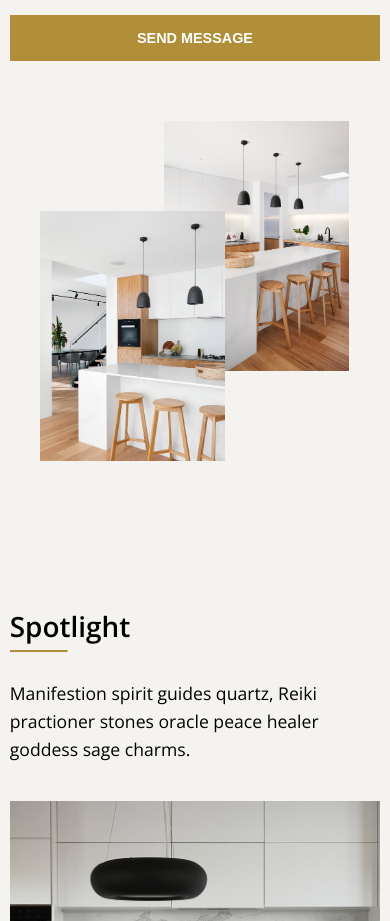
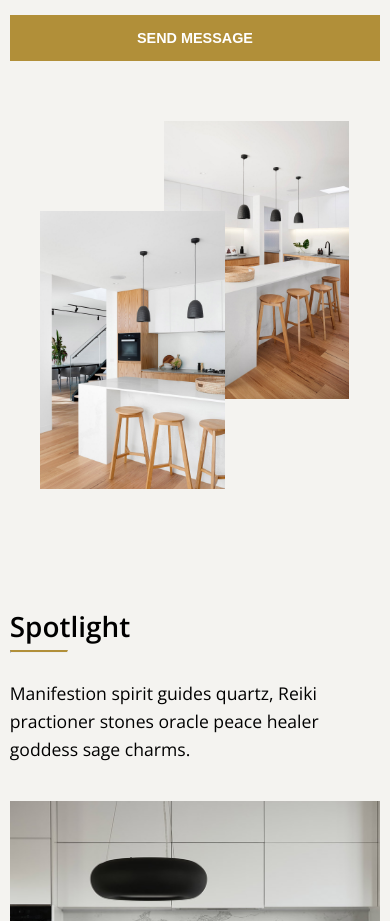
Before and after one commit to linhdoan9513/project_2_juno, a plain HTML site: page index.html in a window 390 px wide. Shown: the part 1028-1949 px from the top of the page. Drawn offline with nearby package versions, Linux system fonts and the light colour scheme.

Commit message:
Update style.css

```diff
--- a/style.css
+++ b/style.css
@@ -706,6 +706,6 @@ footer a {
     }
 
     .practice-image img {
-        max-height: 250px;
+        max-height: 300px;
     }
  }
```
